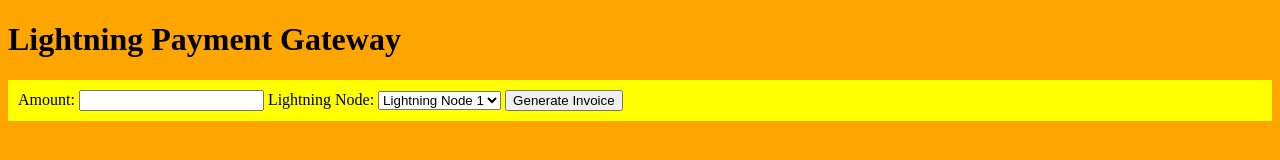
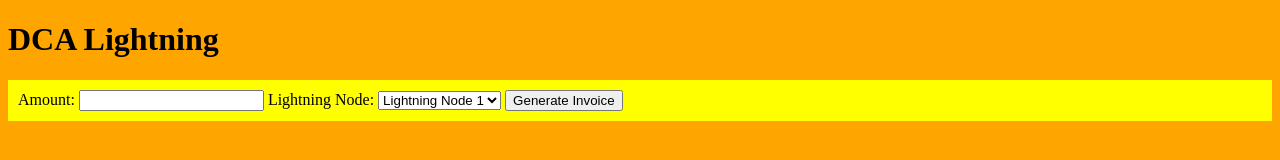
Before and after one commit to AreaLayer/DCA-Lightning-PoC, a plain HTML site: page index.html in a window 1280 px wide. Drawn offline with Linux system fonts and the light colour scheme.

Commit message:
Update index.html

```diff
--- a/index.html
+++ b/index.html
@@ -1,7 +1,7 @@
 <!DOCTYPE html>
 <html>
 <head>
-  <title>Lightning Payment Gateway</title>
+  <title>DCA Lightning</title>
   <style>
     body {
       background-color: orange;
@@ -22,7 +22,7 @@
   <script src="https://cdn.jsdelivr.net/npm/@liquality/lightning-node@1.0.0/dist/lightning-node.min.js"></script>
 </head>
 <body>
-  <h1>Lightning Payment Gateway</h1>
+  <h1>DCA Lightning</h1>
 
   <div id="paymentForm">
     <label for="amount">Amount:</label>
```
